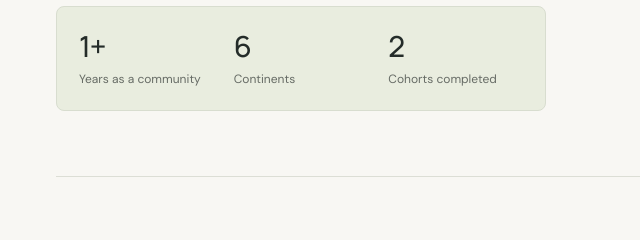
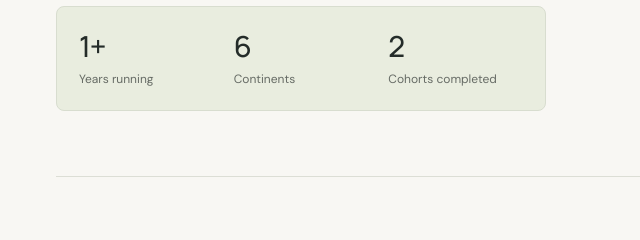
Before and after one commit to PlatformExplorers/platformexplorerswebsite, a plain HTML site: page index.html in a window 1280 px wide. Shown: the part 726-966 px from the top of the page, 0-640 px from the left. Drawn offline with Linux system fonts and the light colour scheme.

Commit message:
Rename homepage milestone to Years running

```diff
--- a/index.html
+++ b/index.html
@@ -28,7 +28,7 @@
     <section class="hero wrap">
       <div class="hero-copy"><p class="eyebrow">Practical experience for your career in tech</p><h1>From Basics<br>to Breakthrough:<span class="hero-headline-detail">Building Confidence,<br>Experience and Careers</span></h1><p class="hero-intro">Starting out, changing paths, or wondering what comes next? Turn what you know into practical experience through individual projects, mentored teamwork, and support for your next career step.</p><div class="hero-actions"><a class="button primary" href="https://discord.gg/9USF3U8Ch" target="_blank" rel="noopener noreferrer">Join the community</a><a class="text-link" href="#cohort">How it works</a></div>
         <dl class="hero-milestones" aria-label="Our community so far">
-          <div><dt>Years as a community</dt><dd>1+</dd></div>
+          <div><dt>Years running</dt><dd>1+</dd></div>
           <div><dt>Continents</dt><dd>6</dd></div>
           <div><dt>Cohorts completed</dt><dd>2</dd></div>
         </dl>
```
